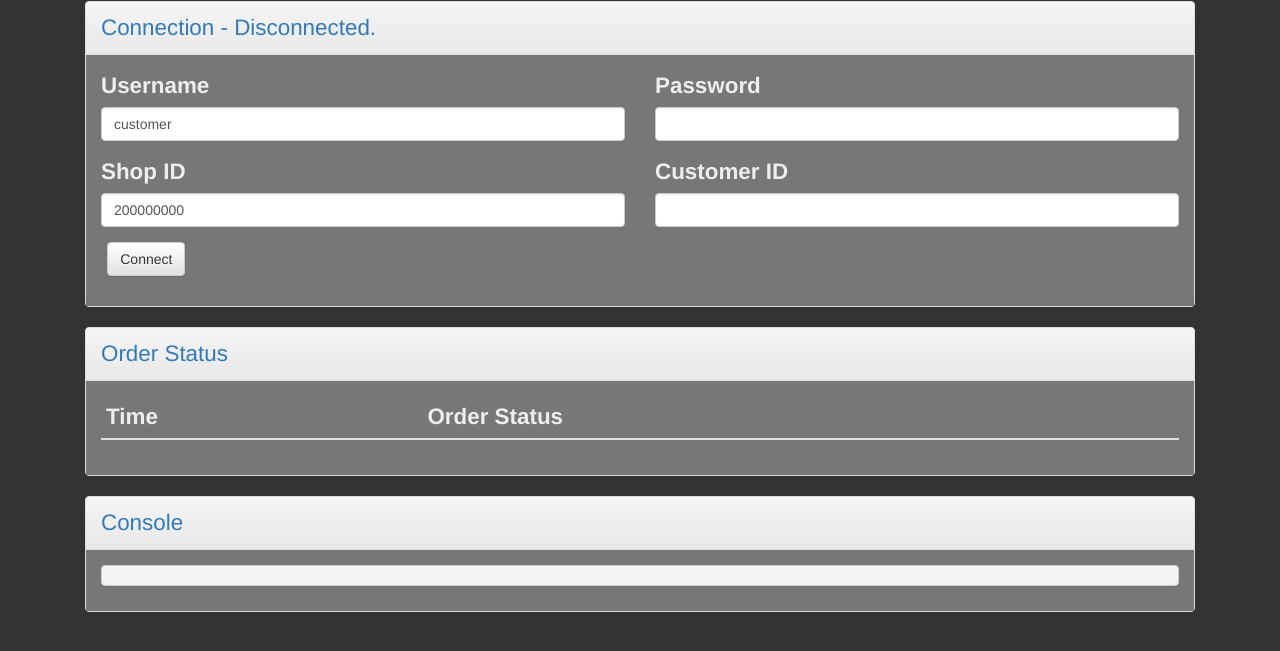
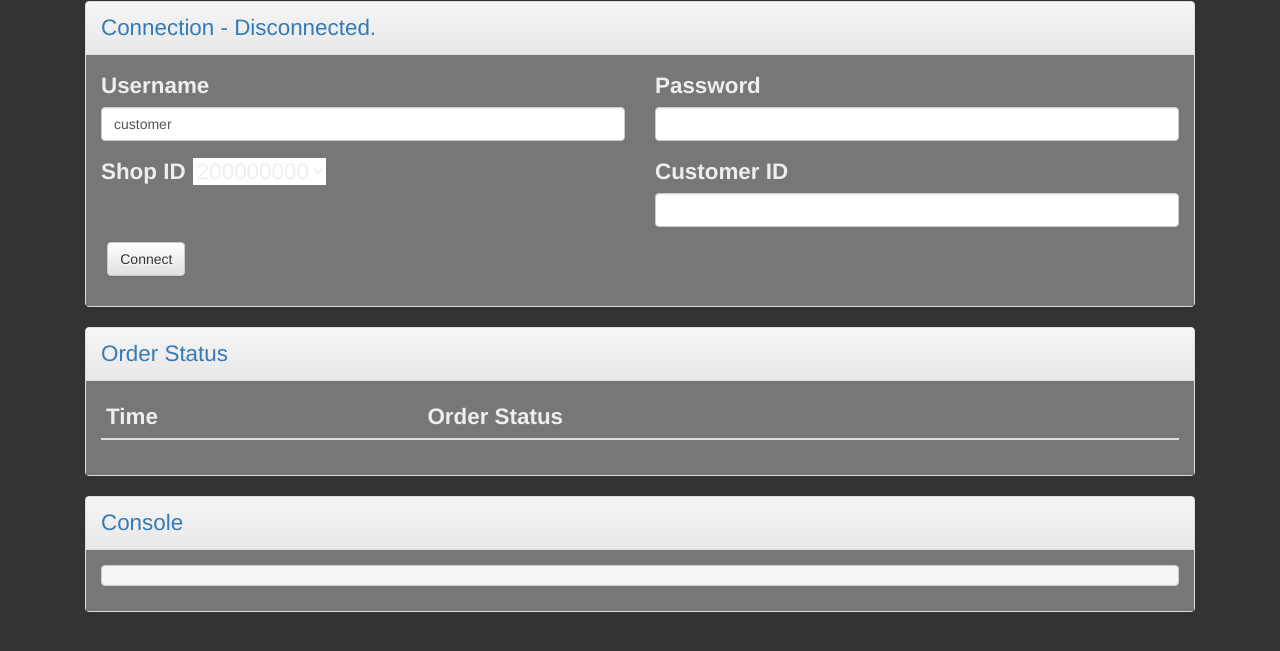
Before and after one commit to solacese/geekathon-team-4, a website: page customer/index.html in a window 1280 px wide. Shown: the part 101-752 px from the top of the page. Drawn offline with nearby package versions, Linux system fonts and the light colour scheme.

Commit message:
change shop ID to a fixed select input

```diff
--- a/customer/index.html
+++ b/customer/index.html
@@ -120,7 +120,10 @@
               <div class="col-xs-6">
                 <div class="form-group">
                   <label for="shopID">Shop ID</label>
-                  <input type="text" class="form-control" id="shopID" value="200000000">
+                  <!-- <input type="text" class="form-control" id="shopID" value="200000000"> -->
+                  <select id="shopID">
+                    <option value="200000000">200000000</option>
+                  </select>
                 </div>
               </div>
               <div class="col-xs-6">
```
